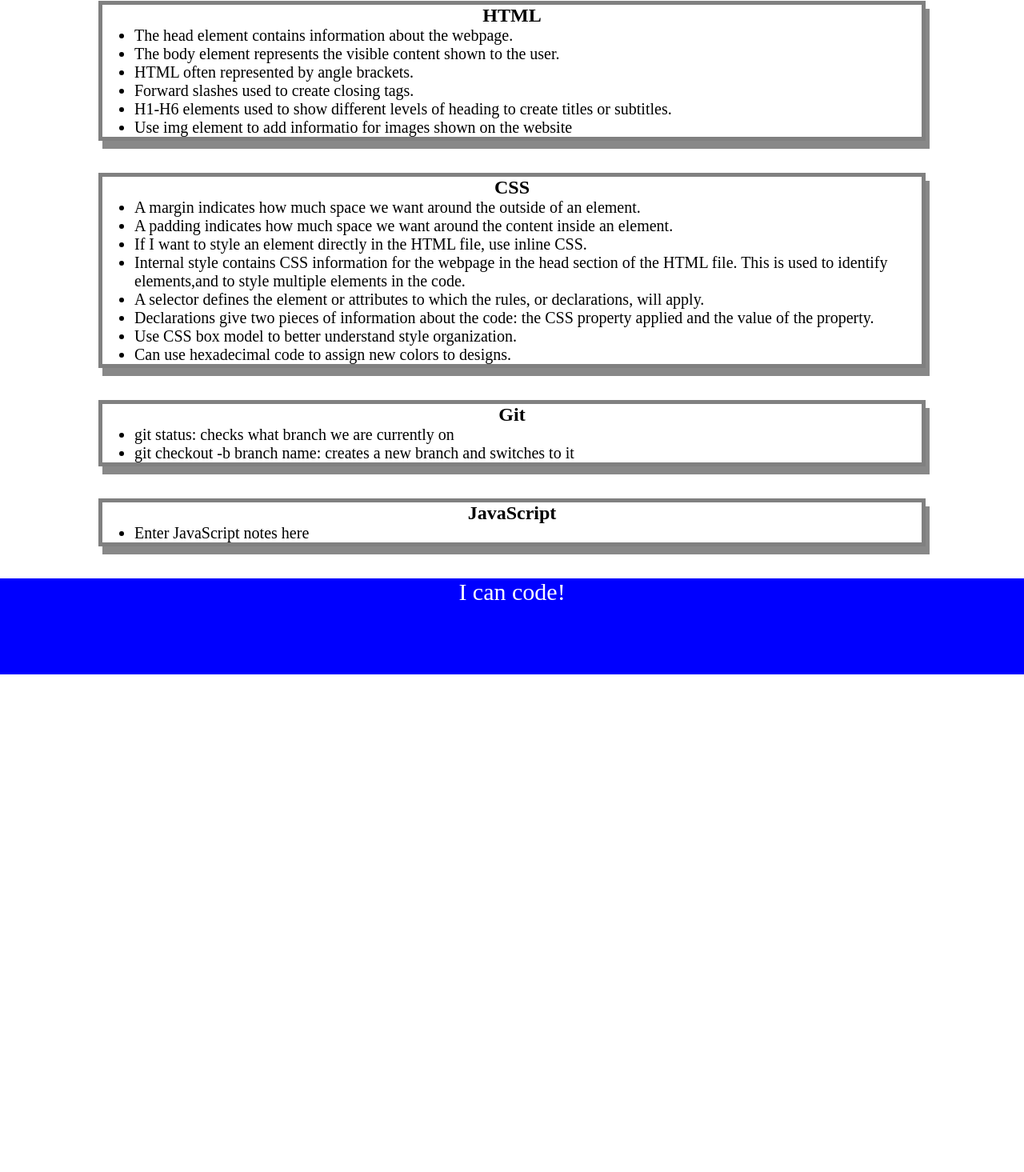
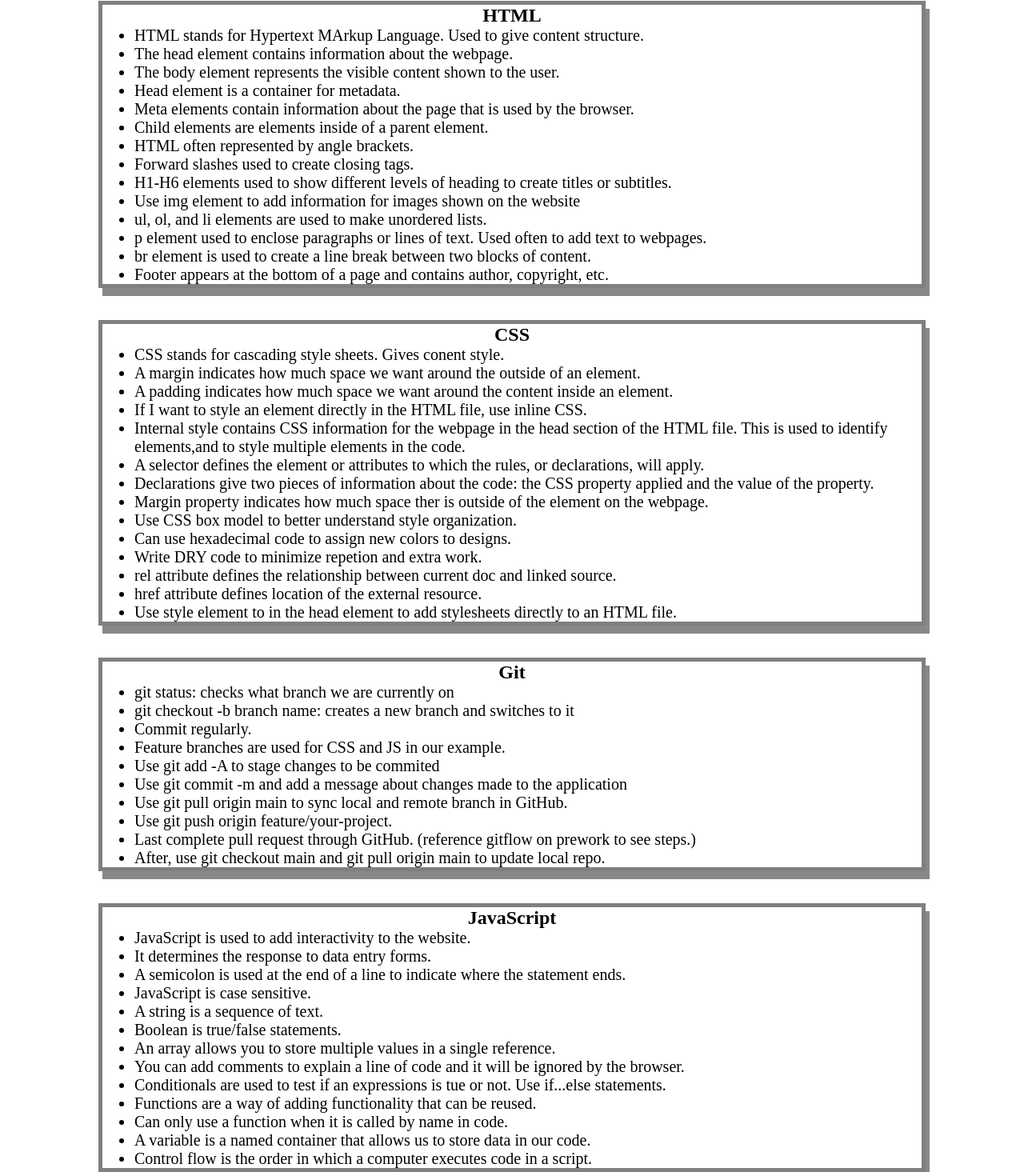
Before and after one commit to katbakr/prework-study-guide, a plain HTML site: page index.html in a window 1280 px wide. Shown: the part 159-1624 px from the top of the page at 80% size. Before the commit the page ends 1002 px from the top, so only its background shows below. Drawn offline with Linux system fonts and the light colour scheme.

Commit message:
added JS content and updated notes on HTML

```diff
--- a/assets/script.js
+++ b/assets/script.js
@@ -1,18 +1,24 @@
 var topics = ['HTML', 'CSS', 'Git', 'JavaScript'];
-for(var x = 0; x < topics.length; x++) {
+var randomTopic = topics[Math.floor(Math.random() * topics.length)];
+function listtopics() {
+    for(var x = 0; x < topics.length; x++) {
     console.log(topics[x]);
 }
-
-/*
-if (topic === 'HTML') {
+}
+function selectTopic() {
+    if (randomTopic === 'HTML') {
   console.log("Let's study HTML!");
-} else if (topic === 'CSS') {
+    } else if (randomTopic === 'CSS') {
   console.log("Let's study CSS!");
-} else if (topic === 'Git') {
+    } else if (randomTopic === 'Git') {
   console.log("Let's study Git!");
-} else if (topic === 'JavaScript') {
+    } else if (randomTopic === 'JavaScript') {
   console.log("Let's study JavaScript!");
-} else {
+    } else {
   console.log('Please try again!');
+    }
 }
-*/
+console.log('Here are the topics we learned through Prework:');
+listtopics()
+console.log('Which topic should we study first?');
+selectTopic()
--- a/index.html
+++ b/index.html
@@ -17,25 +17,40 @@
       <section class="card" id="html-section">
         <h2>HTML</h2>
         <ul>
+          <li>HTML stands for Hypertext MArkup Language. Used to give content structure.</li>
           <li>The head element contains information about the webpage.</li>
           <li>The body element represents the visible content shown to the user.</li>
+          <li>Head element is a container for metadata.</li>
+          <li>Meta elements contain information about the page that is used by the browser.</li>
+          <li>Child elements are elements inside of a parent element.</li>
           <li>HTML often represented by angle brackets.</li>
           <li>Forward slashes used to create closing tags.</li>
           <li>H1-H6 elements used to show different levels of heading to create titles or subtitles.</li>
-          <li>Use img element to add informatio for images shown on the website</li>
+          <li>Use img element to add information for images shown on the website</li>
+          <li> ul, ol, and li elements are used to make unordered lists.</li>
+          <li> p element used to enclose paragraphs or lines of text. Used often to add text to webpages.</li>
+          <li> br element is used to create a line break between two blocks of content.</li>
+          <li>Footer appears at the bottom of a page and contains author, copyright, etc. </li>
         </ul>
     </section>
     <section class="card" id="css-section">
       <h2>CSS</h2>
       <ul>
+        <li>CSS stands for cascading style sheets. Gives conent style.</li>
         <li>A margin indicates how much space we want around the outside of an element.</li>
         <li>A padding indicates how much space we want around the content inside an element.</li>
         <li>If I want to style an element directly in the HTML file, use inline CSS.</li>
         <li>Internal style contains CSS information for the webpage in the head section of the HTML file. This is used to identify elements,and to style multiple elements in the code.</li>
         <li>A selector defines the element or attributes to which the rules, or declarations, will apply.</li>
         <li>Declarations give two pieces of information about the code: the CSS property applied and the value of the property.</li>
+        <li>Margin property indicates how much space ther is outside of the element on the webpage.</li>
         <li>Use CSS box model to better understand style organization.</li>
         <li>Can use hexadecimal code to assign new colors to designs.</li>
+        <li>Write DRY code to minimize repetion and extra work.</li>
+        <li>rel attribute defines the relationship between current doc and linked source.</li>
+        <li>href attribute defines location of the external resource.</li>
+        <li>Use style element to in the head element to add stylesheets directly to an HTML file.</li>
+
       </ul>
   </section>
   <section class="card" id="git-section">
@@ -43,12 +58,32 @@
     <ul>
       <li>git status: checks what branch we are currently on</li>
       <li>git checkout -b branch name: creates a new branch and switches to it</li>
+      <li>Commit regularly.</li>
+      <li>Feature branches are used for CSS and JS in our example.</li>
+      <li>Use git add -A to stage changes to be commited</li>
+      <li>Use git commit -m and add a message about changes made to the application</li>
+      <li>Use git pull origin main to sync local and remote branch in GitHub.</li>
+      <li>Use git push origin feature/your-project.</li>
+      <li>Last complete pull request through GitHub. (reference gitflow on prework to see steps.)</li>
+      <li>After, use git checkout main and git pull origin main to update local repo.</li>
     </ul>
 </section>
 <section class="card" id="javascript-section">
   <h2>JavaScript</h2>
   <ul>
-    <li>Enter JavaScript notes here</li>
+    <li>JavaScript is used to add interactivity to the website.</li>
+    <li>It determines the response to data entry forms.</li>
+    <li>A semicolon is used at the end of a line to indicate where the statement ends.</li>
+    <li>JavaScript is case sensitive.</li>
+    <li>A string is a sequence of text.</li>
+    <li>Boolean is true/false statements.</li>
+    <li>An array allows you to store multiple values in a single reference.</li>
+    <li>You can add comments to explain a line of code and it will be ignored by the browser.</li>
+    <li>Conditionals are used to test if an expressions is tue or not. Use if...else statements.</li>
+    <li>Functions are a way of adding functionality that can be reused.</li>
+    <li>Can only use a function when it is called by name in code.</li>
+    <li>A variable is a named container that allows us to store data in our code.</li>
+    <li>Control flow is the order in which a computer executes code in a script.</li>
   </ul>
 </section>
     </main>
```
